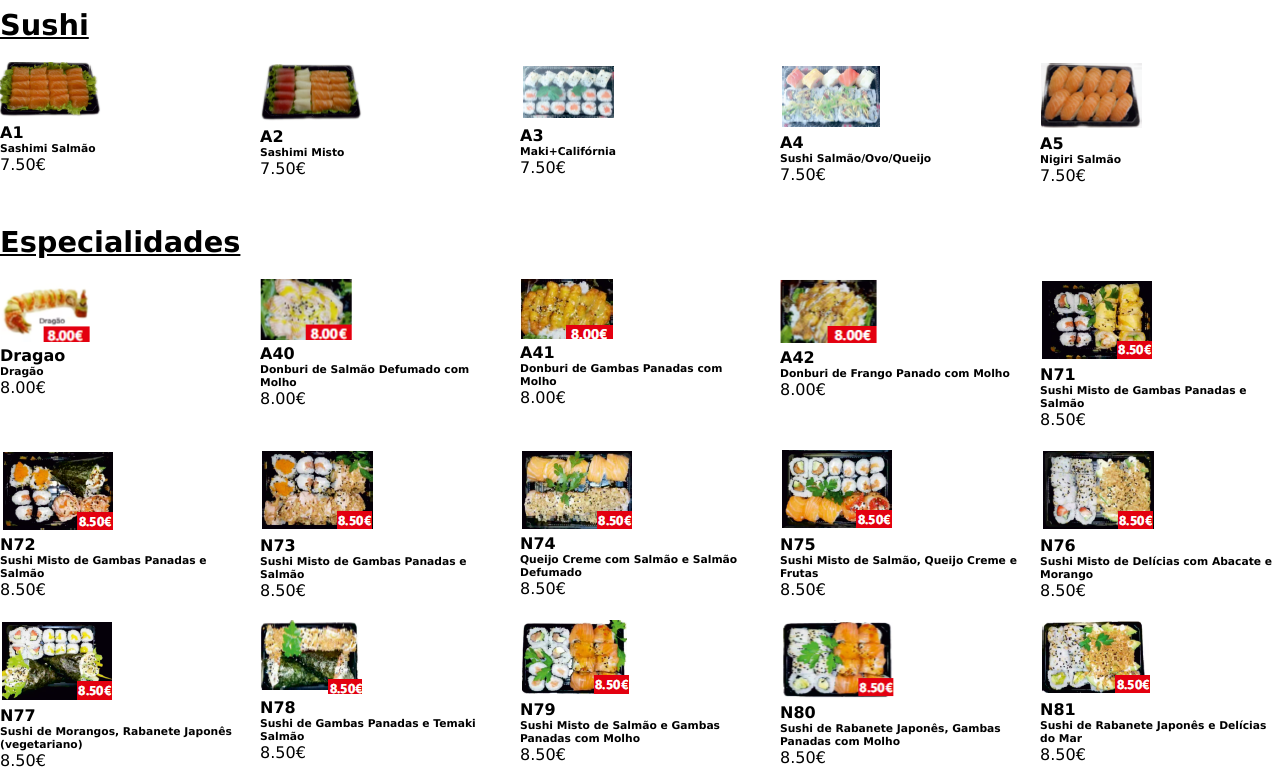
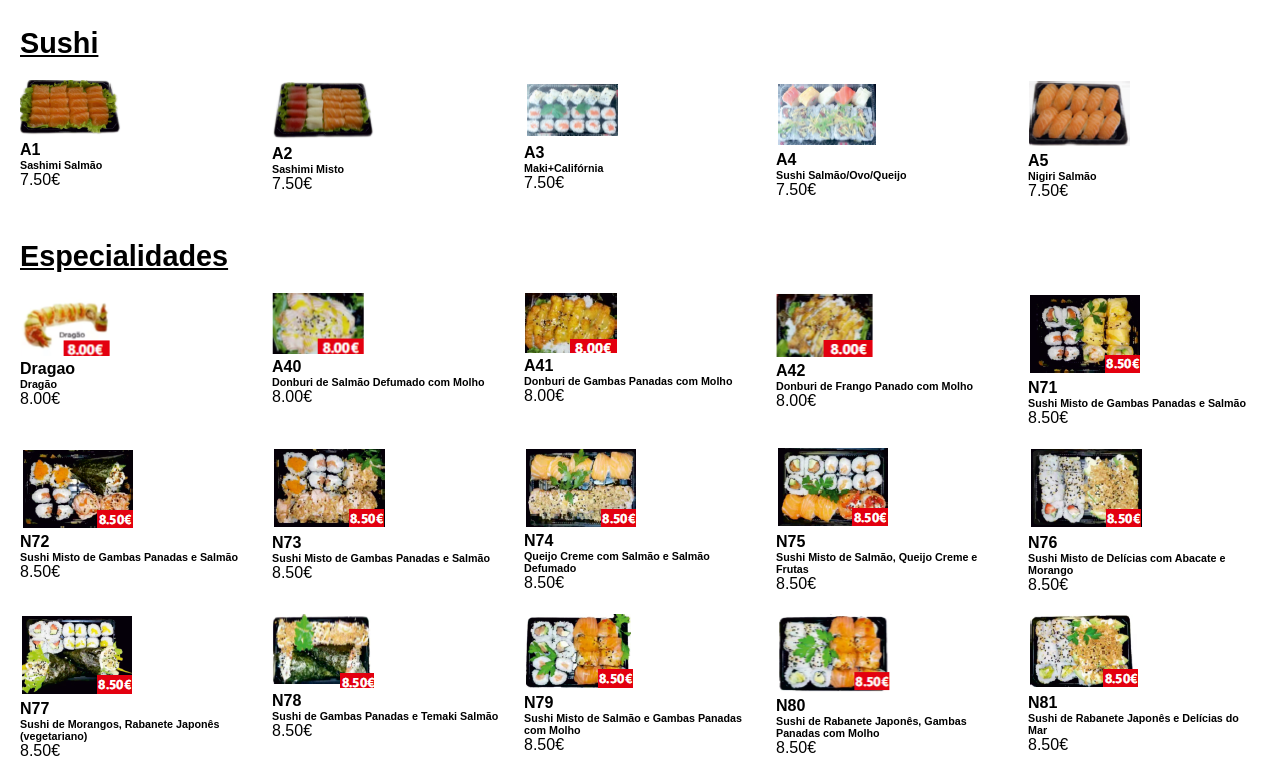
Before and after one commit to SofiDu/nigirione, a plain HTML site: page index.html in a window 1280 px wide. Shown: the part 212-989 px from the top of the page. Drawn offline with Linux system fonts and the light colour scheme.

Commit message:
updated menu Take-Away

```diff
--- a/index.html
+++ b/index.html
@@ -30,6 +30,7 @@
       <p>Sushi</p>
     </div>
 
+    <div class= "body">
       <div id="menu" class="menu-container"></div>
 
       <script>
@@ -229,6 +230,6 @@
         <p class="time">Almoço: 12:00 - 15:00</p>
         <p class="time">Jantar: 19:00 - 23:00</p>
       </div>
-
+    </div>
 </body>
 </html>
--- a/resources/css/style.css
+++ b/resources/css/style.css
@@ -5,10 +5,12 @@
   list-style: none;
   text-decoration: none;
   color: black;
-  font-family: Verdana, Geneva, Tahoma, sans-serif;
+  font-family:sans-serif;
 }
 
-
+body {
+  padding: 20px;
+}
 
 .alt-text {
   color: #f9f8f8; /* Choose your desired color using hex, RGB, or color name */
```
Also changed, not shown: resources/img/backgroud.png (added). Lines whose indentation alone changed are shown as unchanged.
